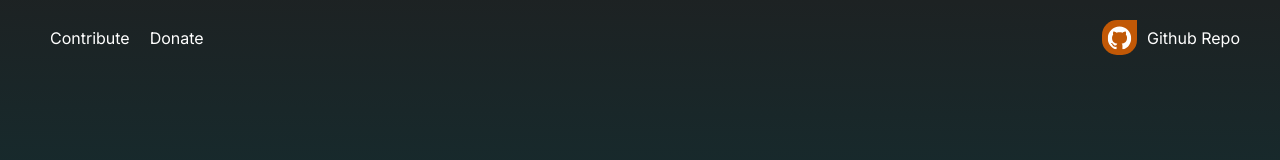
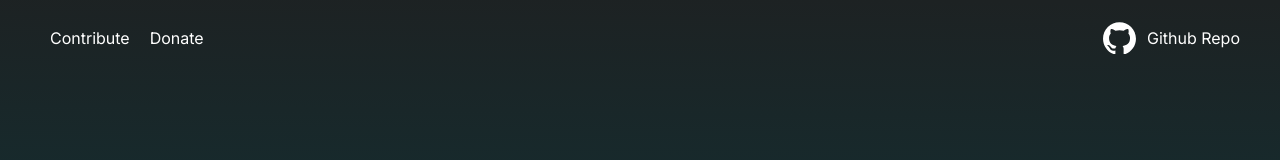
Before and after one commit to SankThomas/downing-landing-page, a React (Create React App) app: page / in a window 1280 px wide. Shown: the top 160 px of the page. Built offline with nearby package versions, Linux system fonts and the light colour scheme.

Commit message:
style logo and github icon

```diff
--- a/src/index.scss
+++ b/src/index.scss
@@ -94,6 +94,18 @@ button {
   justify-content: space-between;
   padding: 20px;
 
+  .logo {
+    display: flex;
+    align-items: center;
+
+    h2 {
+      text-transform: uppercase;
+      letter-spacing: 0.4rem;
+      color: #fff;
+      font-size: 1rem;
+    }
+  }
+
   ul {
     display: flex;
 
@@ -120,12 +132,15 @@ button {
       color: #fff;
 
       .github-icon {
-        background-color: $bright-orange;
         color: #fff;
-        padding: 5px;
-        margin-right: 10px;
-        width: 35px;
-        border-radius: $button-border-radius;
+        margin-right: 0.625rem;
+        width: 2.188rem;
+        font-size: 2rem;
+        transition: color 0.2s ease-in-out;
+
+        &:hover {
+          color: #333;
+        }
       }
     }
   }
@@ -389,6 +404,12 @@ footer {
     left: 50%;
     transform: translateX(-50%);
     padding: 20px 0;
+
+    .logo {
+      h2 {
+        font-size: 1.2rem;
+      }
+    }
   }
 
   .showcase {
```
